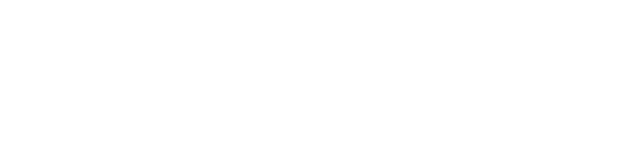
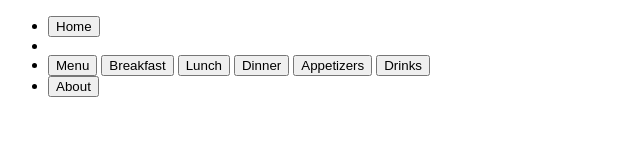
Before and after one commit to kjester15/javascript-practice, a plain HTML site: page index.html in a window 1280 px wide. Shown: the whole page, without its empty margins (0-640 px from the left). Drawn offline with Linux system fonts and the light colour scheme.

Commit message:
Create initial html outline

```diff
--- a/index.html
+++ b/index.html
@@ -6,6 +6,23 @@
   <title>Document</title>
 </head>
 <body>
-
+  <header>
+    <nav>
+      <ul>
+        <li><button>Home</button></li>
+        <li>
+          <li>
+            <button>Menu</button>
+            <button>Breakfast</button>
+            <button>Lunch</button>
+            <button>Dinner</button>
+            <button>Appetizers</button>
+            <button>Drinks</button>
+          </li>
+        </li>
+        <li><button>About</button></li>
+      </ul>
+    </nav>
+  </header>
 </body>
 </html>
```
